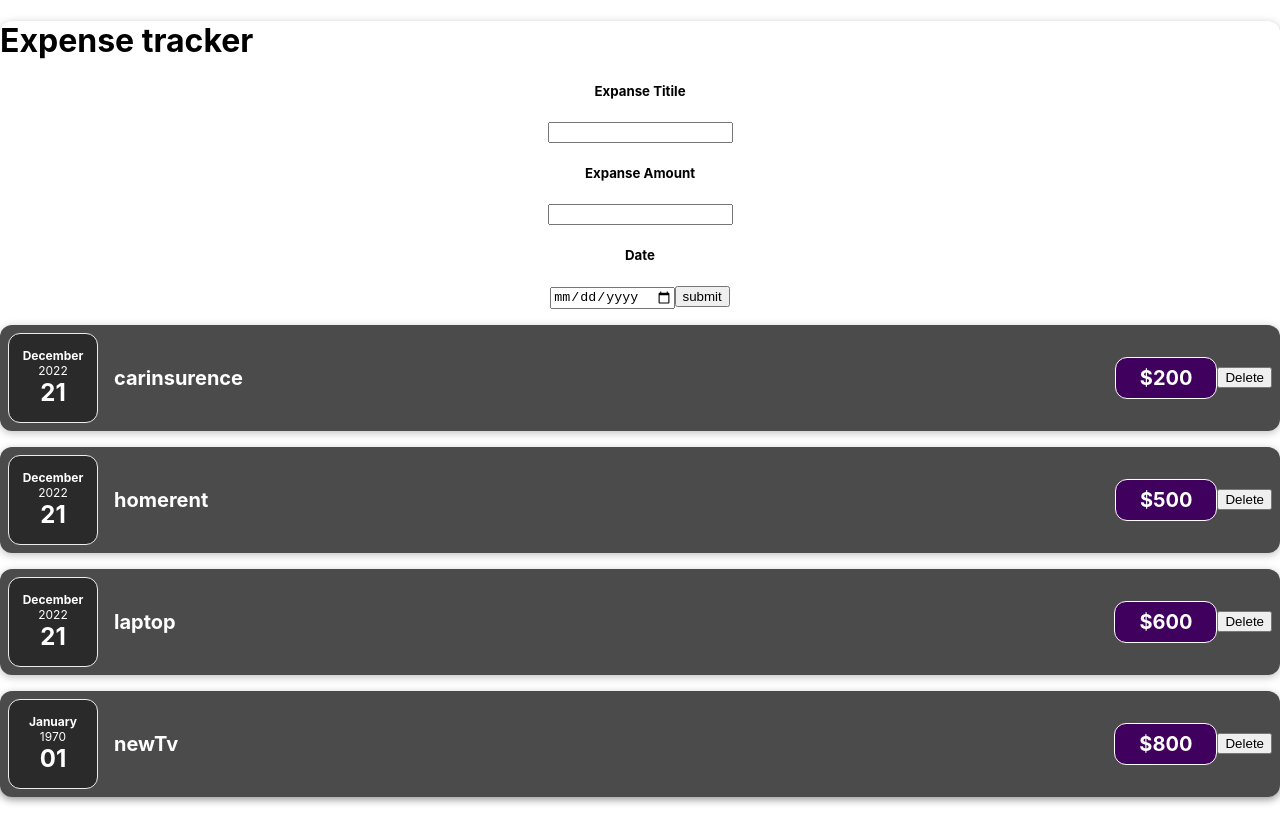
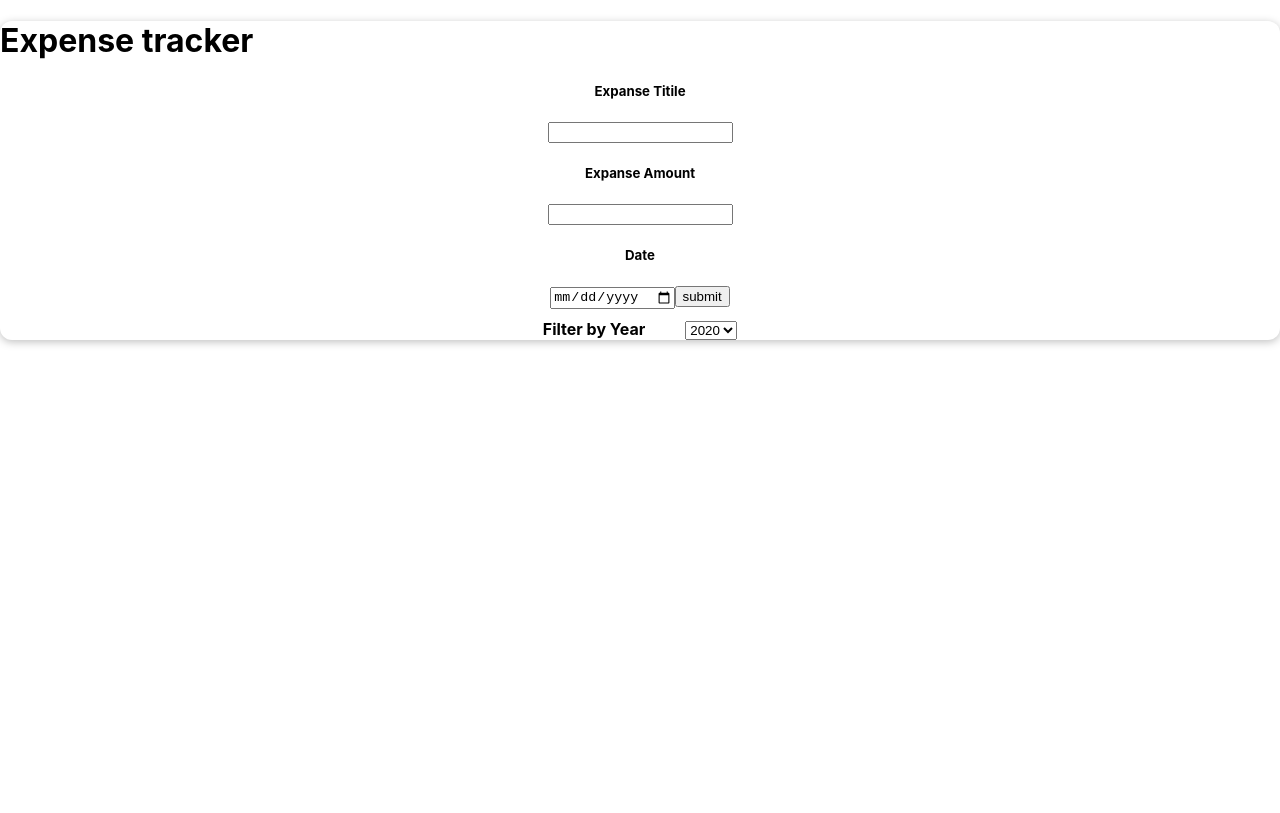
Before and after one commit to ajayjonna9/reactexpense, a React (Create React App) app: page / in a window 1280 px wide. Built offline with nearby package versions, Linux system fonts and the light colour scheme.

Commit message:
adding filter

```diff
--- a/src/App.js
+++ b/src/App.js
@@ -3,7 +3,9 @@ import ExpenseItem from "./Components/ExpenseItem/ExpenseItem";
 import Card from "./Components/Card/Card";
 import ExpanseForm from "./Components/expanseForm/expanseForm";
 import { useState } from "react";
+import Filter from "./Components/Filter/Filter";
 function App() {
+  const [filter, setFilter] = useState("2020");
   const [obj, setObj] = useState([
     {
       expeseTitle: "carinsurence",
@@ -21,13 +23,13 @@ function App() {
       expeseTitle: "laptop",
 
       expanseAmount: 600,
-      date: new Date(2022, 11, 21),
+      date: new Date(2021, 11, 21),
     },
     {
       expeseTitle: "newTv",
 
       expanseAmount: 800,
-      date: new Date(2022 - 11 - 21),
+      date: new Date(2022, 11, 21),
     },
   ]);
   const onadding = (data) => {
@@ -36,11 +38,16 @@ function App() {
     });
     console.log(obj);
   };
+  const filterarr = obj.filter((ele) => {
+    return ele.date.getFullYear().toString() === filter;
+  });
+
   return (
     <Card>
       <h1>Expense tracker</h1>
       <ExpanseForm onadding={onadding} />
-      {obj.map((data) => {
+      <Filter onFilter={setFilter} filter={filter} />
+      {filterarr.map((data) => {
         return (
           <ExpenseItem
             title={data.expeseTitle}
--- /dev/null
+++ b/src/Components/Filter/Filter.js
@@ -0,0 +1,20 @@
+import React from "react";
+import "./filter.css";
+const Filter = (props) => {
+  const onChangeFilter = (e) => {
+    props.onFilter(e.target.value);
+  };
+  return (
+    <div className="filter">
+      <h4>Filter by Year</h4>
+      <select name="year" value={props.filter} onChange={onChangeFilter}>
+        <option value="2019">2019</option>
+        <option value="2020">2020</option>
+        <option value="2021">2021</option>
+        <option value="2022">2022</option>
+      </select>
+    </div>
+  );
+};
+
+export default Filter;
--- /dev/null
+++ b/src/Components/Filter/filter.css
@@ -0,0 +1,9 @@
+.filter {
+  text-align: center;
+  margin: 10px;
+}
+h4 {
+  display: inline;
+
+  margin-right: 40px;
+}
```
